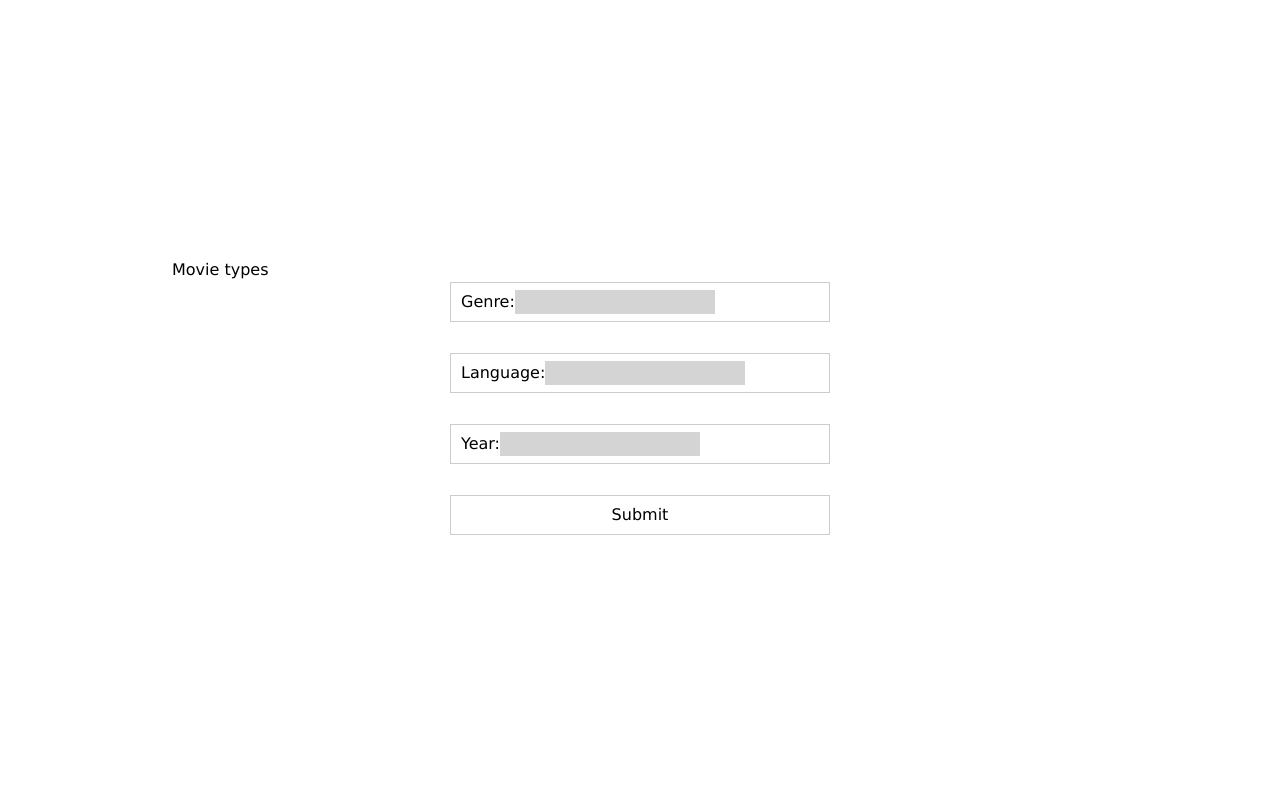
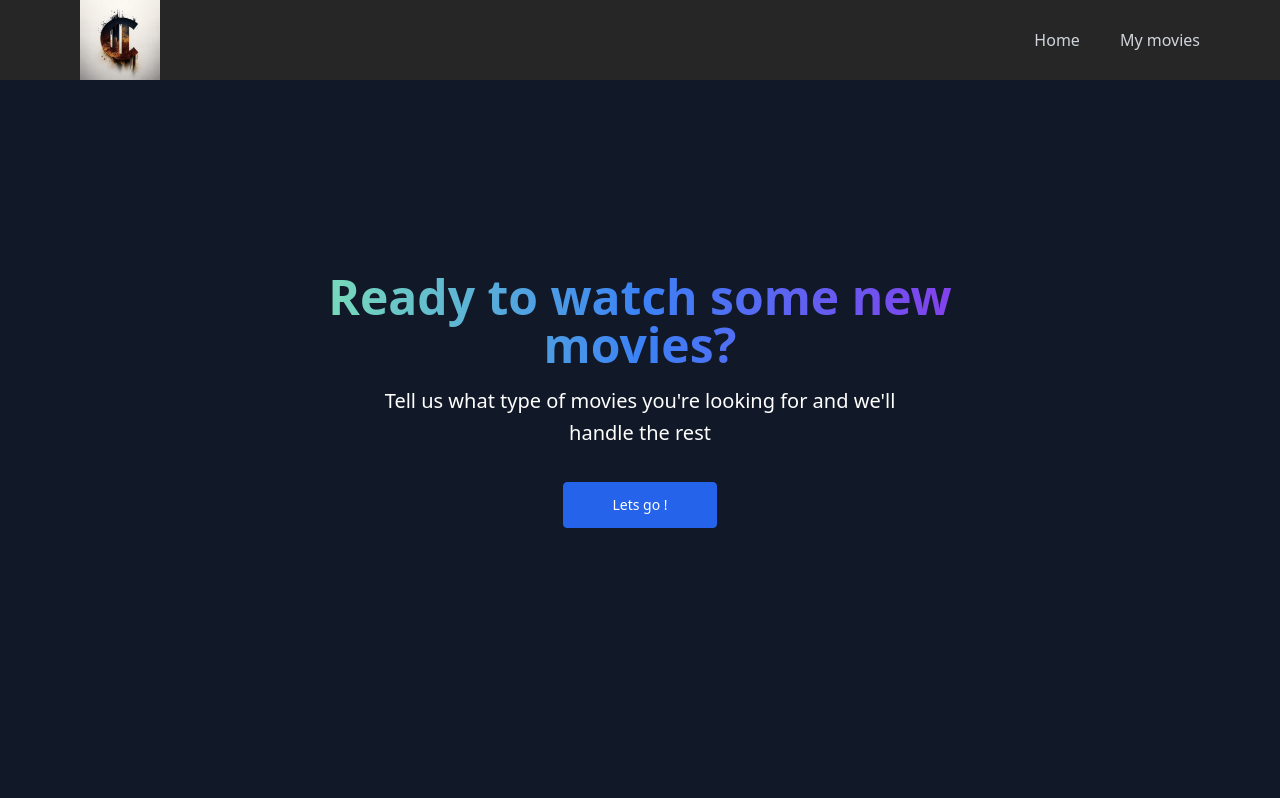
Before and after one commit to wagnerona/cine-match-app, a React (Create React App) app: page /home in a window 1280 px wide. Shown: the top 798 px of the page. Built offline with nearby package versions, Linux system fonts and the light colour scheme.

Commit message:
Updated files for Tailwind

```diff
--- a/src/App.js
+++ b/src/App.js
@@ -3,14 +3,23 @@ import './App.css';
 import Categories from './pages/Categories';
 // import { Routes, Route } from 'react-router-dom'
 import { MovieCards } from './components/MovieCard.js';
+import Navbar from './components/navBar';
+import { Router, Routes, Route } from 'react-router-dom'
+import Home from './pages/home';
 
 
 function App() {
   return (
-    <>
-    <Categories />
-    <MovieCards />
-    </>
+    <div className='app'>
+
+      <Navbar />
+      <Routes>
+        <Route path='/home' element={<Home />} />
+        <Route path='/categories' element={<Categories />} />
+        <Route path='/movie-gallery' element={<MovieCards />} />
+      </Routes>
+
+    </div>
   );
 }
 
--- a/src/components/MovieCard.js
+++ b/src/components/MovieCard.js
@@ -7,7 +7,7 @@ import '../index.css';
 export function MovieCards() {
 
     return (
-        <div className="movie-gallery">
+        <div name="movie-gallery" className="movie-gallery mx-10">
           {movieData.map((movie) => (
             <div className="movie" key={movie.id}>
               <img src={movie.imageUrl} alt={movie.title} />
@@ -18,5 +18,5 @@ export function MovieCards() {
           ))}
         </div>
       );
-    ;
+
 }
--- a/src/components/navBar.js
+++ b/src/components/navBar.js
@@ -1,40 +1,27 @@
-import React from "react";
+import React from 'react'
+import { Link } from 'react-router-dom'
+import Logo from '../images/logo2.png'
 
-function NavBar(props) {
+const Navbar = () => {
+    return (
+        <header className='fixed w-full h-[80px] flex justify-between items-center px-5 sm:px-20 bg-neutral-800 text-gray-300 z-40'>
 
-  return (
-    <ul className="nav nav-tabs">
-      <li className="nav-item">
-        <a
-          href="#home"
-          onClick={() => props.handlePageChange("Home")}
-          className={props.currentPage === "Home" ? "nav-link active" : "nav-link"}
-        >
-          Home
-        </a>
-      </li>
-      <li className="nav-item">
-        <a
-          href="#favouriteMovie"
-          onClick={() => props.handlePageChange("favouriteMovie")}
-          className={props.currentPage === "Favourite Moive" ? "nav-link active" : "nav-link"}
-        >
-          Favourite Movie
-        </a>
-      </li>
-      <li className="nav-item">
-        <a
-          href="#recommendation"
-          onClick={() => props.handlePageChange("recommendation")}
-          className={props.currentPage === "recommendation" ? "nav-link active" : "nav-link"}
-        >
-          Recommendation
-        </a>
-      </li>
+            <div>
+                <img src={Logo} alt='Logo' style={{ width: '80px' }} />
+            </div>
 
-    </ul>
-  );
+            {/* full navbar */}
+
+            <ul className='flex'>
+                <li className='px-5'>
+                    <Link to='/home'>Home</Link>
+                </li>
+                <li className='pl-5'>
+                    <Link to='/movie-gallery'>My movies</Link>
+                </li>
+            </ul>
+        </header>
+    )
 }
 
-
-export default NavBar;
+export default Navbar
--- a/src/index.css
+++ b/src/index.css
@@ -1,4 +1,4 @@
-body {
+/* body {
     margin: 0;
     font-family: -apple-system, BlinkMacSystemFont, 'Segoe UI', 'Roboto', 'Oxygen',
       'Ubuntu', 'Cantarell', 'Fira Sans', 'Droid Sans', 'Helvetica Neue',
@@ -6,41 +6,41 @@ body {
     -webkit-font-smoothing: antialiased;
     -moz-osx-font-smoothing: grayscale;
   }
-
-  code {
+   */
+  /* code {
     font-family: source-code-pro, Menlo, Monaco, Consolas, 'Courier New',
       monospace;
   }
-
-  * {
+   */
+  /* * {
     margin: 0;
     padding: 0;
-    }
+    } */
 
-    html, body, #root {
+    /* html, body, #root {
       height: 100%;
-    }
+    } */
 
-    body {
+    /* body {
       font-family: Verdana, Geneva, Tahoma, sans-serif;
       margin: 0 auto;
       margin-left: 0 auto;
-    }
+    } */
 
-    img {
+    /* img {
       max-width: 150px;
 
-    }
-    .profile {
+    } */
+    /* .profile {
       max-width: 150px;
       display: grid;
         float: left;
         margin-right: 20px;
 
       }
+     */
 
-
-    form {
+    /* form {
       width: 380px;
       display: flex;
       flex-direction: column;
@@ -54,7 +54,7 @@ body {
       border: 1px solid #ccc;
       outline: none;
 
-    }
+    } */
     main {
 
       padding: 25px 3%;
--- a/src/pages/Categories.js
+++ b/src/pages/Categories.js
@@ -14,29 +14,27 @@ const Categories = () => {
         // After submit button:
         const data = await fetchData(Genre, Language, Year);
         console.log(data);
+        MovieCards(data)
     };
 
     return (
-        <div className='max-w-[1000px] mx-auto px-8 flex flex-col justify-center h-full'>
-            <div>
-                <h2>Movie types</h2>
-                <form onSubmit={handleSubmit}>
-                    <label>
+        <div name="categories" className='w-full md:h-screen text-[#212529]'>
+            <div className='max-w-[500px] mx-auto px-8 flex flex-col justify-center h-full'>
+                <h1 className='text-4xl text-center un'>Movie types</h1>
+                <form className='flex flex-col pt-10' onSubmit={handleSubmit}>
+                    <label className="font-medium text-lg pt-3">
                         Genre:
-                        <input className='bg-neutral-300' type="text" value={Genre} onChange={(e) => setGenre(e.target.value)} />
+                        <input className='mt-2 w-full rounded-lg h-10 mb-2 block border-2 border-600 placeholder:font-normal px-2' type="text" placeholder="Action, Thriller, Comedy..." value={Genre} onChange={(e) => setGenre(e.target.value)} />
                     </label>
-                    <br />
-                    <label>
+                    <label className="font-medium text-lg pt-3">
                         Language:
-                        <input className='bg-neutral-300' type="text" value={Language} onChange={(e) => setLanguage(e.target.value)} />
+                        <input className='mt-2 w-full rounded-lg h-10 mb-2 block border-2 border-600 placeholder:font-normal px-2' type="text" placeholder="In short format 'en' = english" value={Language} onChange={(e) => setLanguage(e.target.value)} />
                     </label>
-                    <br />
-                    <label>
+                    <label className="font-medium text-lg pt-3 pb-5">
                         Year:
-                        <input className='bg-neutral-300' type="text" value={Year} onChange={(e) => setYear(e.target.value)} />
+                        <input className='mt-2 w-full rounded-lg h-10 mb-2 block border-2 border-600 placeholder:font-normal px-2' type="text" placeholder="2007" value={Year} onChange={(e) => setYear(e.target.value)} />
                     </label>
-                    <br />
-                    <button type="submit">Submit</button>
+                    <button className='rounded-md bg-gray-400 py-2 px-3 text-sm font-semibold text-white shadow-sm hover:bg-gray-500' type="submit">Submit</button>
                 </form>
             </div>
         </div>
--- a/src/pages/home.js
+++ b/src/pages/home.js
@@ -1,23 +1,37 @@
 import React from 'react';
-import logoImage from './pages/images/logo2.png'
+import { Link } from 'react-router-dom'
+
 
 
 const Home = () => {
   return (
-   <div>
-    <body>
-
-    <img className="logo" src={logoImage} alt="background"/>
 
 
-
-    </body>
+    <section name="home" className="bg-gray-900 text-white">
+      <div className="mx-auto max-w-screen-xl px-4 py-32 lg:flex lg:h-screen lg:items-center">
+        <div className="mx-auto max-w-3xl text-center">
+          <h1 className="bg-gradient-to-r from-green-300 via-blue-500 to-purple-600 bg-clip-text text-3xl font-extrabold text-transparent sm:text-5xl">
+            Ready to watch some new movies?
+          </h1>
+          <p className="mx-auto mt-4 max-w-xl sm:text-xl sm:leading-relaxed">
+            Tell us what type of movies you're looking for and we'll handle the rest
+          </p>
+          <div className="mt-8 flex flex-wrap justify-center gap-4">
+            <Link
+              className="block w-full rounded border border-blue-600 bg-blue-600 px-12 py-3 text-sm font-medium text-white hover:bg-transparent hover:text-white focus:outline-none focus:ring active:text-opacity-75 sm:w-auto"
+              to="/categories"
+            >
+              Lets go !
+            </Link>
+          </div>
+        </div>
+      </div>
+    </section>
 
 
-
-    </div>
 
   )
 }
 
+
 export default Home
```
